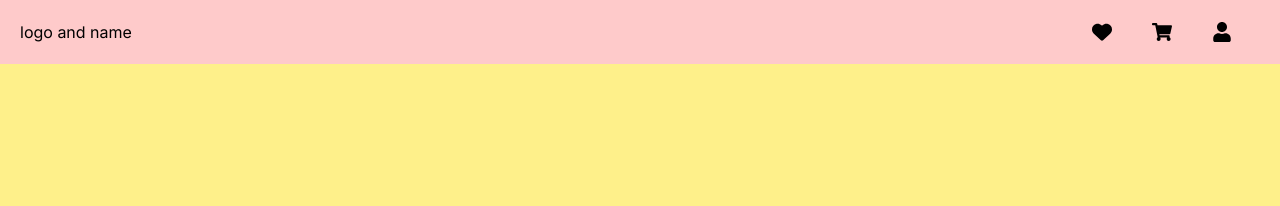
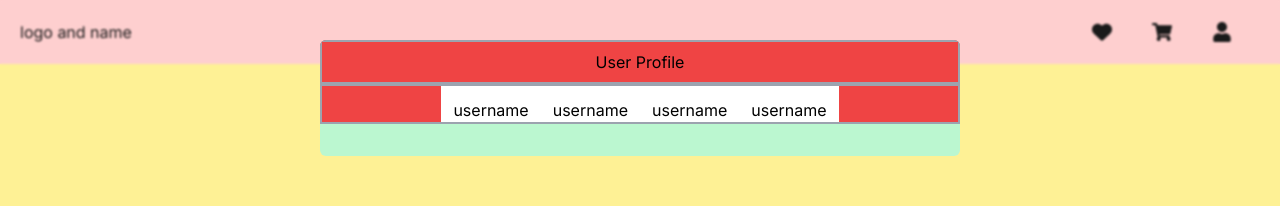
Before and after one commit to pixelhubster/mini-briellalux, a Next.js app: page / in a window 1280 px wide. Shown: the top 206 px of the page. Built offline with nearby package versions, Linux system fonts and the light colour scheme; no server answers; the database is empty.

Commit message:
feat: user signin, signour

```diff
--- a/src/app/api/auth/[...nextauth]/option.ts
+++ b/src/app/api/auth/[...nextauth]/option.ts
@@ -10,21 +10,24 @@ export const nextOption: NextAuthOptions = {
         Credentials({
             name: "credentials",
             credentials: {
-                username: { label: "username", type: "text"},
-                password: { label: "password", type: "text"}
+                username: { label: "username", type: "text" },
+                password: { label: "password", type: "text" }
             },
             async authorize(credentials: any): Promise<any> {
-                const { username, password} = credentials
-                console.log("done")
-                console.log(username, password)
+                const { username, password } = credentials
                 try {
                     await connectMongoDB()
                     const user = await User.findOne({ email: username }) || await User.findOne({ number: username })
                     if (user === null) throw new Error("User isn't registered");
                     const hash = await bcrypt.compare(password, user.password)
                     if (!hash) throw new Error("Credentials Invalid")
-                    return user
-                } catch(error: any) {
+                    return {
+                        id: user._id,
+                        name: user.firstname + " " + user.lastname,
+                        email: user.email,
+                    }
+
+                } catch (error: any) {
                     throw new Error(error?.message)
                 }
             }
--- a/src/app/page.tsx
+++ b/src/app/page.tsx
@@ -1,3 +1,4 @@
+import Profile from "@/components/boards/profile";
 import ProductCard from "@/components/card/product";
 import Navbar from "@/components/navbar";
 import React from "react";
@@ -43,6 +44,7 @@ async function page() {
 
         </div>
       </section>
+      <Profile />
     </>
 
 
--- /dev/null
+++ b/src/components/boards/profile.tsx
@@ -0,0 +1,25 @@
+"use client"
+import React, { useState } from 'react'
+import Modal from '../card/modal'
+
+const Profile = () => {
+    const [opened, setOpened] = useState(false)
+  return (
+    <Modal fn={() => setOpened(false)}>
+    <div className='bg-red-00 w-[40rem] max-sm:w-full max-sm:m-3 rounded-md overflow-hidden'>
+        <div className=' flex justify-center items-center p-2 bg-red-500 border-2 border-solid border-gray-400'>User Profile</div>
+        <div className='h-[2.5rem] flex justify-center items-center bg-red-500 border-2 border-solid border-gray-400'>
+            <div className='h-full flex justify-start items-end bg-white px-3'>username</div>
+            <div className='h-full flex justify-start items-end bg-white px-3'>username</div>
+            <div className='h-full flex justify-start items-end bg-white px-3'>username</div>
+            <div className='h-full flex justify-start items-end bg-white px-3'>username</div>
+        </div>
+        <div className='w-full h-full pb-[1rem] bg-green-200 p-4 overflow-auto'>
+
+        </div>
+    </div>
+</Modal>
+  )
+}
+
+export default Profile
--- /dev/null
+++ b/src/components/card/user-card.tsx
@@ -0,0 +1,29 @@
+"use client"
+import { signOut } from 'next-auth/react'
+import { useRouter } from 'next/navigation'
+import React from 'react'
+
+const UserCard = ({name, email}: {name: string|null|undefined, email:string|null|undefined}) => {
+    const loggedIn = name && email
+    const router = useRouter()
+    return (
+        <div className='w-[17rem] bg-red-400 absolute right-10 top-[4.5rem] shadow-md rounded-md overflow-hidden pt-3'>
+            {loggedIn ? (
+                <div>
+                    <div className='w-full h-fit text-[16px] bg-green-400 p-2 px-5'>
+                        <h1 className='font-semibold'>Welcome, {name}</h1>
+                        <h1 className='text-sm'>{email}</h1>
+                    </div>
+                    <button className='w-full h-[2.5rem] text-[16px] bg-blue-500 flex px-5 items-center'>Orders</button>
+                    <button className='w-full h-[2.5rem] text-[16px] bg-green-200 flex px-5 items-center'>Settings</button>
+                    <button className='w-full h-[2.5rem] text-[16px] bg-yellow-200 flex px-5 items-center'>Notification</button>
+                    <button className='w-full h-[3rem] text-[16px] bg-blue-200' onClick={() => signOut({redirect: false})}>SignOut</button>
+                </div>
+            ): (
+                <button className='w-full h-[2.5rem] flex justify-center items-center text-[16px] bg-white' onClick={() => router.push("/signin")}>login</button>
+            )}
+        </div>
+    )
+}
+
+export default UserCard
--- a/src/components/cart.tsx
+++ b/src/components/cart.tsx
@@ -50,9 +50,9 @@ const Cart = ({ fn }: { fn: Function }) => {
     }, [value])
     return (
         <Modal fn={fn}>
-            <div className='bg-red-00 w-[40rem] h-[40rem] max-sm:w-full max-sm:m-3 rounded-md overflow-hidden'>
+            <div className='bg-red-00 w-[40rem] max-sm:w-full max-sm:m-3 rounded-md overflow-hidden'>
                 <div className=' flex justify-center items-center p-2 bg-red-500 border-2 border-solid border-gray-400'>Cart</div>
-                <div className='w-full h-full pb-[5rem] bg-green-200 p-4 overflow-auto'>
+                <div className='w-full h-full pb-[1rem] bg-green-200 p-4 overflow-auto'>
                     {products.map((prod, key) => (
                         <CartCard {...prod} key={key} />
                     ))}
--- a/src/components/login.tsx
+++ b/src/components/login.tsx
@@ -13,7 +13,7 @@ const Login = () => {
     setError(null)
     e.preventDefault()
     try {
-      data && await signOut()
+      data && await signOut({ redirect: false})
       const res = await signIn("credentials", {
         username: details.username,
         password: details.password,
--- a/src/components/navbar.tsx
+++ b/src/components/navbar.tsx
@@ -1,17 +1,25 @@
 "use client"
-import React from 'react'
+import React, { useState } from 'react'
 import { FaUser } from "react-icons/fa";
 import SaveIcon from './card/save-icon';
 import CartIcon from './card/cart-icon';
+import { useSession } from 'next-auth/react';
+import UserCard from './card/user-card';
 
 const Navbar = () => {
+  const {data} = useSession()
+  const [opened, setOpened] = useState(false)
+  console.log(data)
   return (
     <div className="w-full h-[4rem] bg-red-200 px-5 flex justify-between items-center">
       logo and name
       <div className="flex bg-green-00 p-2 text-xl">
         <SaveIcon />
         <CartIcon />
-        <div className='px-5 cursor-pointer'><FaUser /></div>
+        <div className='px-5 cursor-pointer' onClick={() => setOpened(!opened)}><FaUser /></div>
+        {opened && (
+          <UserCard name={data?.user?.name} email={data?.user?.email} />
+        )}
       </div>
     </div>
   )
--- a/src/components/saved.tsx
+++ b/src/components/saved.tsx
@@ -31,9 +31,9 @@ const Saved = ({ fn } : {fn: Function}) => {
     },[value])
     return (
         <Modal fn={fn}>
-            <div className='bg-red-00 w-[40rem] h-[40rem] max-sm:w-full max-sm:m-3 rounded-md overflow-hidden'>
+            <div className='bg-red-00 w-[40rem] max-sm:w-full max-sm:m-3 rounded-md overflow-hidden'>
                 <div className=' flex justify-center items-center p-2 bg-red-500 border-2 border-solid border-gray-400'>Saved</div>
-                <div className='w-full h-full pb-[5rem] bg-green-200 p-4 overflow-auto'>
+                <div className='w-full h-full pb-[1rem] bg-green-200 p-4 overflow-auto'>
                     {products && products.map((product, key) => (
                         <SavedCard {...product} key={key} />
                     ))}
```
Also changed, not shown: 1 other file (tests, documents, lock files or other folders).
